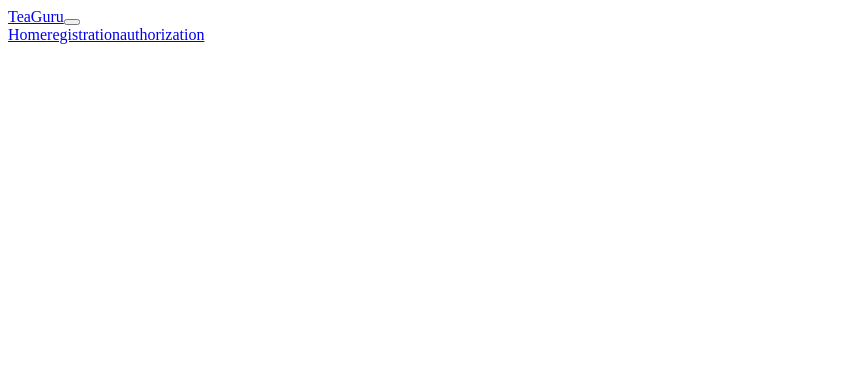
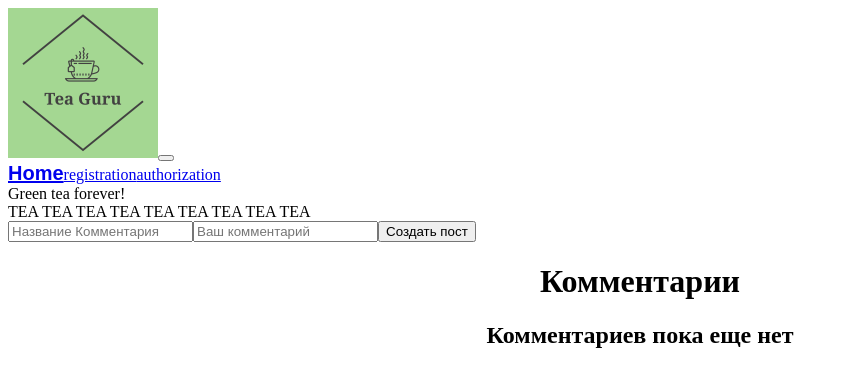
Before and after one commit to AngeEf/TeaGuru, a React app: page /user/cardpage in a window 1280 px wide. Before the commit this address had no page. Shown: the top 386 px of the page, without its empty margins (0-849 px from the left). Built offline with nearby package versions, Linux system fonts and the light colour scheme; the HTML template or start-up script is replaced by a standard one.

Commit message:
Comment update 2

```diff
--- a/public/App.css
+++ b/public/App.css
@@ -41,3 +41,9 @@
     margin: 5px 0;
     border: 1px solid teal;
 }
+
+.nav-link {
+    font-family: "Arial";
+    font-weight: "bold";
+    font-size: 20;
+}
--- a/src/components/App.jsx
+++ b/src/components/App.jsx
@@ -5,6 +5,7 @@
 import Navigationbar from './Navigationbar';
 import RegistrationPage from './RegistrationPage';
 import AuthPage from './AuthPage';
+import CardPage from './CardPage';
 
 export default function App({ user }) {
   const [currUser, setCurrUser] = useState(user || {});
@@ -22,6 +23,7 @@
         <Route path="/" element={<MainPage currUser={currUser} />} />
         <Route path="/user/registration" element={<RegistrationPage setCurrUser={setCurrUser} />} />
         <Route path="/user/authorization" element={<AuthPage setCurrUser={setCurrUser} />} />
+        <Route path="/user/cardpage" element={<CardPage />} />
       </Routes>
     </Container>
   );
--- a/src/components/CommentForm.jsx
+++ b/src/components/CommentForm.jsx
@@ -21,14 +21,14 @@
         value={post.title}
         onChange={(e) => setPost({ ...post, title: e.target.value })}
         type="text"
-        placeholder="Название поста"
+        placeholder="Название Комментария"
       />
       {/* Неуправляемый\Неконтролируемый компонент */}
       <MyInput
         value={post.body}
         onChange={(e) => setPost({ ...post, body: e.target.value })}
         type="text"
-        placeholder="Описание поста"
+        placeholder="Ваш комментарий"
       />
       <MyButton onClick={addNewPost}>Создать пост</MyButton>
     </form>
--- a/src/components/Layout.jsx
+++ b/src/components/Layout.jsx
@@ -18,6 +18,8 @@
         <script defer src="/js/app.js" />
         <script defer src="/js/vendor.js" />
         <link href="https://cdn.jsdelivr.net/npm/bootstrap@5.0.2/dist/css/bootstrap.min.css" rel="stylesheet" integrity="sha384-EVSTQN3/azprG1Anm3QDgpJLIm9Nao0Yz1ztcQTwFspd3yD65VohhpuuCOmLASjC" crossOrigin="anonymous" />
+        <link href="/styles/main.css" rel="stylesheet" />
+        <link rel="stylesheet" href="/App.css" />
 
         <title>React SSR</title>
       </head>
--- a/src/components/Navigationbar.jsx
+++ b/src/components/Navigationbar.jsx
@@ -8,11 +8,11 @@
   return (
     <Navbar bg="light" expand="lg">
       <Container>
-        <Navbar.Brand href="/">TeaGuru</Navbar.Brand>
+        <Navbar.Brand href="/"><img src="/images/logo.png" alt="logo" style={{ width: 150, height: 150 }} /></Navbar.Brand>
         <Navbar.Toggle aria-controls="basic-navbar-nav" />
         <Navbar.Collapse id="basic-navbar-nav">
           <Nav className="me-auto">
-            <NavLink className="nav-link" to="/">Home</NavLink>
+            <NavLink className="nav-link" to="/" style={{ fontFamily: "Arial", fontWeight: "bold", fontSize: 20}}>Home</NavLink>
 
             <span className="nav-link">
               {!currUser.id ? <NavLink className="nav-link" to="/user/registration">registration</NavLink> : currUser.name }
--- a/src/routes/userRouter.js
+++ b/src/routes/userRouter.js
@@ -5,5 +5,8 @@
 router.get('/registration', (req, res) => {
   res.render('Layout', { });
 });
+router.get('/cardpage', (req, res) => {
+  res.render('Layout', { });
+});
 
 export default router;
```
Also changed, not shown: public/images/logo.png (added).
